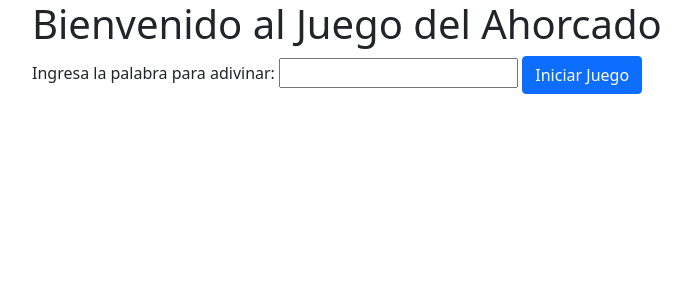
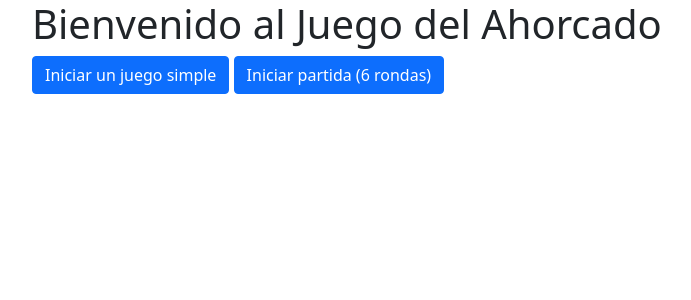
Before and after one commit to marcegeek/agiles-ahorcado, a Flask app: page / in a window 1280 px wide. Shown: the top 300 px of the page, without its empty margins (50-741 px from the left). Run offline with Flask 3, Linux system fonts and the light colour scheme.

Commit message:
Implementar interfaz web de partida

```diff
--- a/app.py
+++ b/app.py
@@ -1,22 +1,23 @@
-from flask import Flask, render_template, request, redirect, url_for, session
-from juego import Juego
+from flask import Flask, flash, render_template, request, redirect, url_for, session
+from juego import Juego, Partida
 
 app = Flask(__name__)
 app.secret_key = 'tu_clave_secreta'
+
 
 @app.route('/')
 def index():
     return render_template('index.html')
 
-@app.route('/iniciar', methods=['POST'])
-def iniciar():
+
+def iniciar_juego():
     palabra = request.form['palabra']
     try:
         juego = Juego(palabra=palabra)
         session['juego'] = juego.to_dict()
-        return redirect(url_for('jugar'))
     except ValueError as e:
-        return render_template('index.html', error=str(e))
+        flash(str(e), category='error')
+
 
 def arriesgar(juego):
     intento = request.form['intento']
@@ -26,29 +27,77 @@ def arriesgar(juego):
         resultado = juego.arriesgarPalabra(intento)
     return resultado
 
+
+@app.route('/juego', methods=['GET', 'POST'])
+def juego():
+    if 'juego' not in session:
+        if request.method == 'POST':
+            iniciar_juego()
+            return redirect(url_for('juego'))
+        return render_template('juego-inicio.html')
+    juego = Juego(data=session['juego'])
+    resultado = None
+    if request.method == 'POST':
+        resultado = arriesgar(juego)
+        session['juego'] = juego.to_dict()
+    return render_template('juego.html', juego=juego, resultado=resultado)
+
+
 def url_redireccion(fallback=None):
     if fallback is None:
         fallback = url_for('index')
     redirecciones = request.values.get('redirect_to'), request.referrer, fallback
     return [r for r in redirecciones if r][0]
 
+
 @app.route('/finalizar', methods=['POST'])
 def finalizar():
-    session.pop('juego')
+    session.pop('juego', None)
+    session.pop('jugadores', None)
+    session.pop('partida', None)
     return redirect(url_redireccion())
 
-@app.route('/jugar', methods=['GET', 'POST'])
-def jugar():
-    if 'juego' not in session:
-        return redirect(url_for('index'))
 
-    juego = Juego(data=session['juego'])
-    resultado = None
+def iniciar_partida():
+    keys = ['jugador1', 'jugador2']
+    session['jugadores'] = [request.form[k] for k in keys]
+    p = Partida()
+    session['partida'] = p.to_dict()
 
+
+def iniciar_ronda(partida):
+    palabra = request.form['palabra']
+    partida.comenzarRonda(palabra)
+    session['partida'] = partida.to_dict()
+
+
+@app.route('/partida', methods=['GET', 'POST'])
+def partida():
+    jugadores = session.get('jugadores')
+    partida = Partida(data=session['partida']) if 'partida' in session else None
+    if not partida:
+        if request.method == 'POST':
+            iniciar_partida()
+            return redirect(url_for('partida'))
+        return render_template('partida-inicio.html', jugadores=jugadores, partida=partida)
+
+    iniciar_ronda = partida.idJugadorActual is None or partida.rondaFinalizo()
+    jugador_palabra = 0 if partida.idJugadorActual is None else partida.idJugadorActual
+    jugador_adivina = (jugador_palabra + 1) % 2
     if request.method == 'POST':
-        resultado = arriesgar(juego)
-        session['juego'] = juego.to_dict()
-    return render_template('jugar.html', juego=juego.informacionJuego(), resultado=resultado)
+        if not partida.finalizo():
+            if iniciar_ronda:
+                iniciar_ronda(partida)
+            else:
+                arriesgar(partida.juego)
+                partida.actualizarPuntos()
+                session['partida'] = partida.to_dict()
+        else:
+            flash('La partida ya finalizó', category='error')
+        return redirect(url_for('partida'))
+    return render_template('partida.html', jugadores=jugadores, partida=partida, iniciar_ronda=iniciar_ronda,
+                           jugador_palabra=jugador_palabra, jugador_adivina=jugador_adivina)
+
 
 if __name__ == '__main__':
     app.run(debug=True)
--- a/templates/index.html
+++ b/templates/index.html
@@ -2,12 +2,10 @@
 
 {% import "macros.html" as macros %}
 
-{% block title %}Inicio del Juego - {% endblock %}
+{% block title %}Inicio - {% endblock %}
 
 {% block main %}
     <h1>Bienvenido al Juego del Ahorcado</h1>
-    {{ macros.palabra_adivinar(url_for('iniciar')) }}
-    {% if error %}
-        <p style="color: red;">{{ error }}</p>
-    {% endif %}
+    <a class="btn btn-primary" href="{{ url_for('juego') }}">Iniciar un juego simple</a>
+    <a class="btn btn-primary" href="{{ url_for('partida') }}">Iniciar partida (6 rondas)</a>
 {% endblock %}
--- a/templates/macros.html
+++ b/templates/macros.html
@@ -7,20 +7,20 @@
 {%- endmacro %}
 
 {% macro juego(juego, resultado, action="") -%}
-    <p>Intentos restantes: {{ juego.intentos_restantes }}</p>
-    <p>Letras usadas: {{ juego.letras_usadas }}</p>
-    <p>Progreso de la palabra: {{ juego.progreso_palabra }}</p>
+    <p>Intentos restantes: {{ juego.intentosDisponibles() }}</p>
+    <p>Letras usadas: {{ ' '.join(juego.letrasUsadas) }}</p>
+    <p>Progreso de la palabra: {{ juego.mostrarProgresoPalabra() }}</p>
 
     <!-- Mostrar imagen según el número de intentos restantes -->
-    <img src="{{ url_for('static', filename='images/intento_' ~ juego.intentos_restantes ~ '.png') }}" alt="Estado del juego" style="width: 200px; height: auto;">
+    <img src="{{ url_for('static', filename='images/intento_' ~ juego.intentosDisponibles() ~ '.png') }}" alt="Estado del juego" style="width: 200px; height: auto;">
 
     {% if juego.acerto %}
-        <h2>¡GANASTE!</h2>
-    {% elif juego.intentos_restantes == 0 %}
-        <h2>¡PERDISTE!</h2>
+        <p>¡ACERTASTE!</p>
+    {% elif juego.intentosDisponibles() == 0 %}
+        <p>¡SE TE ACABARON LOS INTENTOS!</p>
     {% endif %}
 
-    {% if not juego.acerto and juego.intentos_restantes > 0 %}
+    {% if not juego.acerto and juego.intentosDisponibles() > 0 %}
         <form action="{{ action }}" method="post">
             <label for="intento">Ingrese letra o palabra:</label>
             <input type="text" id="intento" name="intento" required>
```
Also changed, not shown: juego.py (+16 -15 lines), templates/base.html (+29 -0 lines), templates/juego-inicio.html (added, +10 -0 lines), templates/partida-inicio.html (added, +14 -0 lines), templates/partida.html (added, +23 -0 lines), templates/juego.html (renamed from templates/jugar.html).
